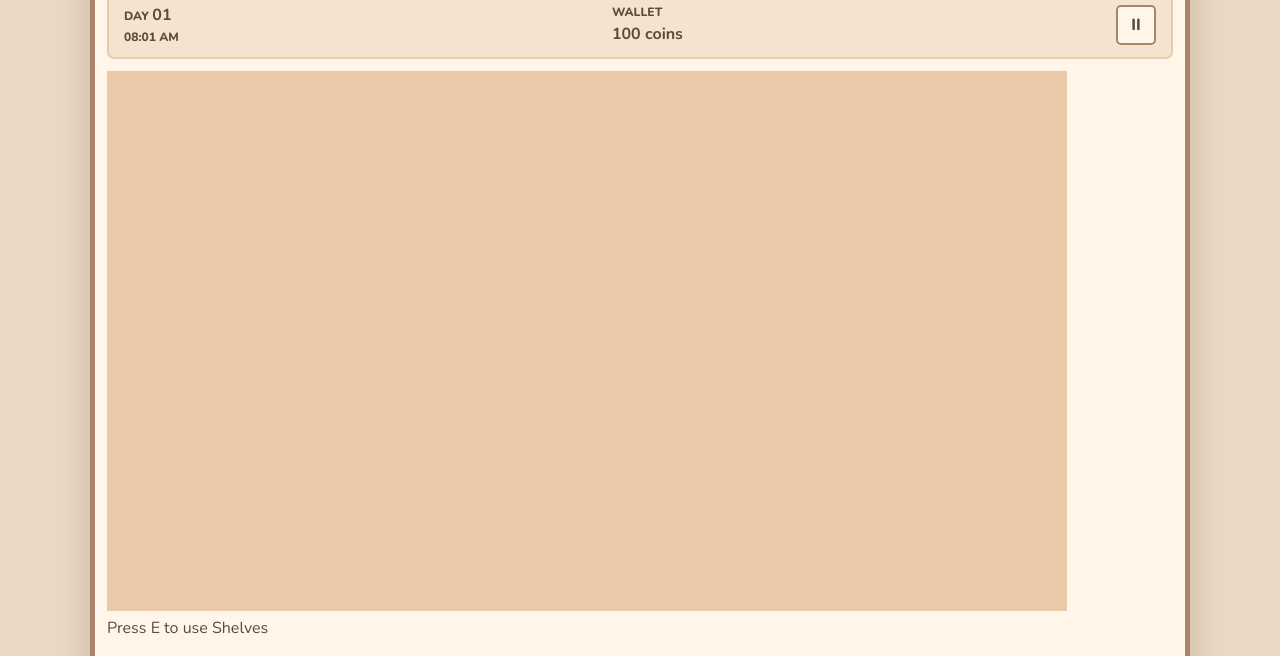
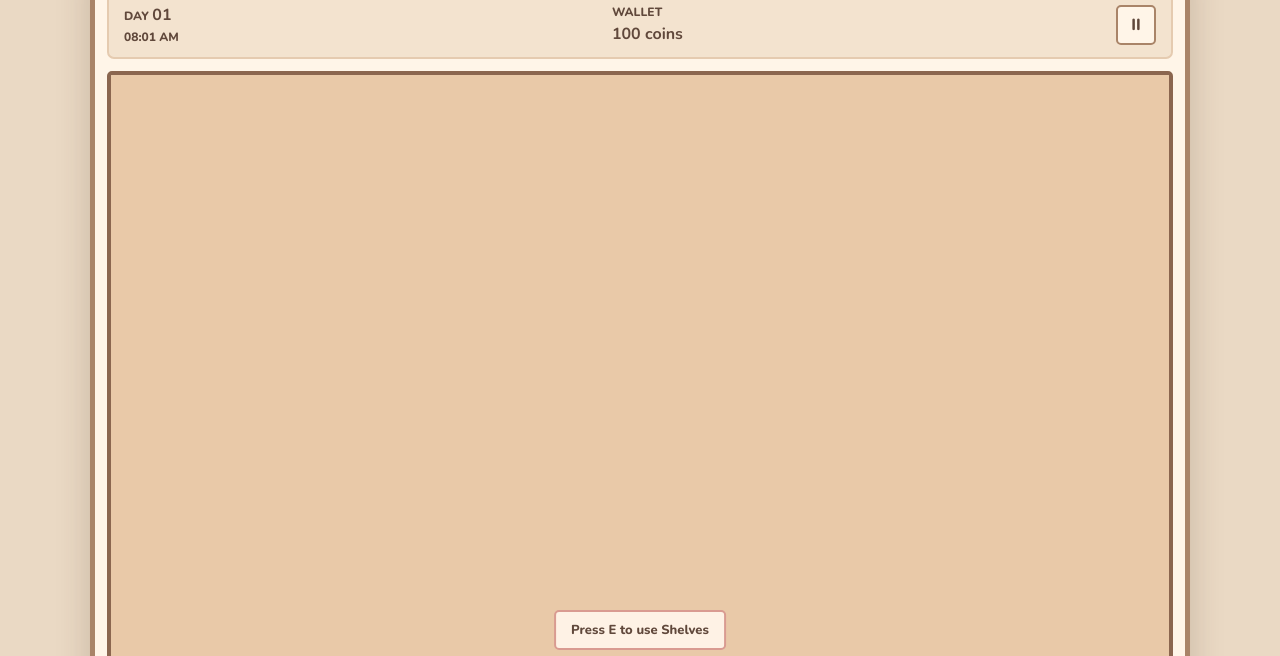
Before and after one commit to whoisciel67-alt/bun-intended, a plain HTML site: page index.html in a window 1280 px wide. Both pictures are taken after a click on the button "New Game". Shown: the part 74-730 px from the top of the page. Drawn offline with nearby package versions, Linux system fonts and the light colour scheme.

Commit message:
css: interaction prompt

```diff
--- a/style.css
+++ b/style.css
@@ -144,3 +144,35 @@ button {
   color: var(--brown);
   font-weight: 900;
 }
+
+/*game world*/
+
+.game-world {
+  position: relative;
+  width: 100%;
+  border: 4px solid #8b664f;
+  border-radius: 5px;
+  overflow: hidden;
+  background: #ead9c4;
+}
+
+#gameCanvas {
+  display: block;
+  width: 100%;
+  height: auto;
+  image-rendering: pixelated;
+}
+
+.interaction-prompt {
+    position: absolute;
+    left: 50%;
+    bottom: 20px;
+    transform: translateX(-50%);
+    padding: 9px 15px;
+    background: rgba(255, 245, 232, .95);
+    border: 2px solid var(--pink);
+    border-radius: 5px;
+    font-size: 13px;
+    font-weight: 800;
+    white-space: nowrap;
+}
```
